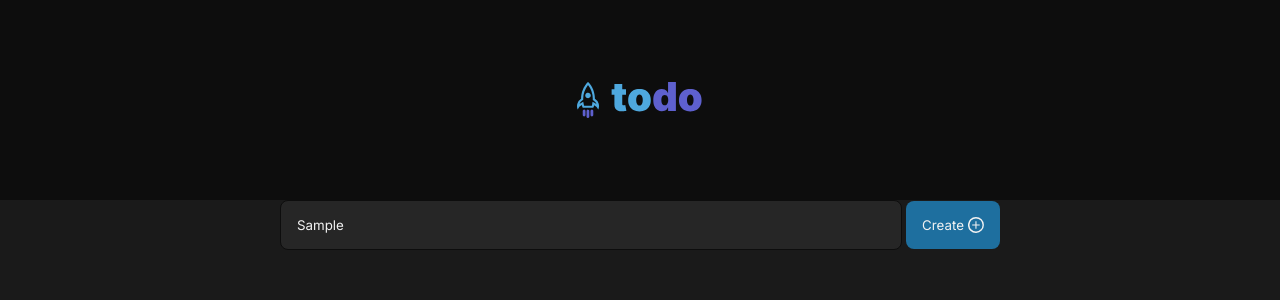
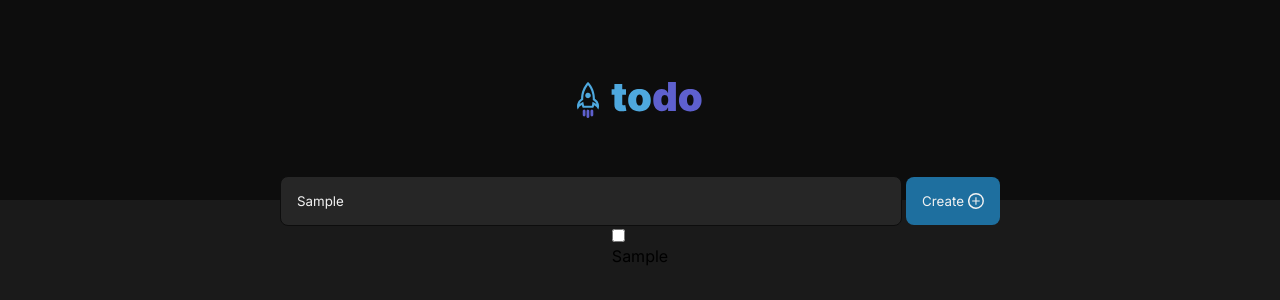
Before and after one commit to jonathancsr/to-do-list, a React (Vite) app: page / in a window 1280 px wide. Both pictures are taken after typing "Sample" into the empty fields and a click on the button "Create". Shown: the top 300 px of the page. Built offline with nearby package versions, Linux system fonts and the light colour scheme.

Commit message:
feat: create task

```diff
--- a/package.json
+++ b/package.json
@@ -12,11 +12,13 @@
   "dependencies": {
     "react": "^18.2.0",
     "react-dom": "^18.2.0",
+    "uuid": "^9.0.1",
     "vite-plugin-svgr": "^4.2.0"
   },
   "devDependencies": {
     "@types/react": "^18.2.66",
     "@types/react-dom": "^18.2.22",
+    "@types/uuid": "^9.0.8",
     "@typescript-eslint/eslint-plugin": "^7.2.0",
     "@typescript-eslint/parser": "^7.2.0",
     "@vitejs/plugin-react": "^4.2.1",
--- a/src/containers/AddNewTask/index.tsx
+++ b/src/containers/AddNewTask/index.tsx
@@ -3,16 +3,29 @@ import { TextInput } from "../../components/TextInput"
 import Plus from "../../components/icons/Plus"
 import styles from './styles.module.css'
 
-export const AddNewTask = () => {
+type AddNewTaskProps = {
+  onAddTask: (title: string) => void
+}
+
+export const AddNewTask = ({ onAddTask }: AddNewTaskProps) => {
+  const handleAddTask = (e: React.FormEvent<HTMLFormElement>) => {
+    e.preventDefault();
+    const taskInput = e.currentTarget?.task?.value;
+    onAddTask(taskInput);
+  }
+
   return (
-    <div className={styles.container}>
+    <form className={styles.container} onSubmit={handleAddTask}>
       <TextInput
+        id="name"
+        name="task"
         placeholder="Add new task..."
       />
       <Button
+        type="submit"
         label="Create"
-        rightIcon={<Plus/>}
+        rightIcon={<Plus />}
       />
-    </div>
+    </form>
   )
 }
--- a/src/pages/Home/index.tsx
+++ b/src/pages/Home/index.tsx
@@ -1,12 +1,31 @@
-import { AddNewTask } from "../../containers/AddNewTask"
-import { Header } from "../../containers/Header"
-import styles from './styles.module.css'
+import { useState } from "react";
+import { AddNewTask } from "../../containers/AddNewTask";
+import { Header } from "../../containers/Header";
+import { Task } from '../../types';
+import styles from './styles.module.css';
+import { createTask } from "./utils";
 
 export const HomePage = () => {
+  const [tasks, setTasks] = useState<Task[]>([])
+
   return (
     <div className={styles.container}>
       <Header/>
-      <AddNewTask />
+      <div className={styles.addNewTask}>
+        <AddNewTask
+        onAddTask={(title) => setTasks([...tasks, createTask(title)])}
+        />
+      </div>
+      {tasks.map((task) => (
+        <div key={task.id} className={styles.task}>
+          <input
+            type="checkbox"
+            checked={task.completed}
+            onChange={() => {}}
+          />
+          <p>{task.title}</p>
+        </div>
+      ))}
     </div>
   )
 }
--- a/src/pages/Home/styles.module.css
+++ b/src/pages/Home/styles.module.css
@@ -6,3 +6,11 @@
 
   background: var(--gray-600)
 }
+
+.addNewTask{
+  width: 100%;
+  margin-top: -1.5rem;
+
+  display: flex;
+  justify-content: center;
+}
--- /dev/null
+++ b/src/pages/Home/utils.ts
@@ -0,0 +1,9 @@
+import { v4 as uuid } from 'uuid';
+
+export const createTask = (title: string) => {
+  return {
+    id: uuid(),
+    title,
+    completed: false
+  }
+}
--- /dev/null
+++ b/src/types.ts
@@ -0,0 +1,5 @@
+export type Task = {
+  id: string
+  title: string
+  completed: boolean
+}
```
Also changed, not shown: 1 other file (tests, documents, lock files or other folders).
